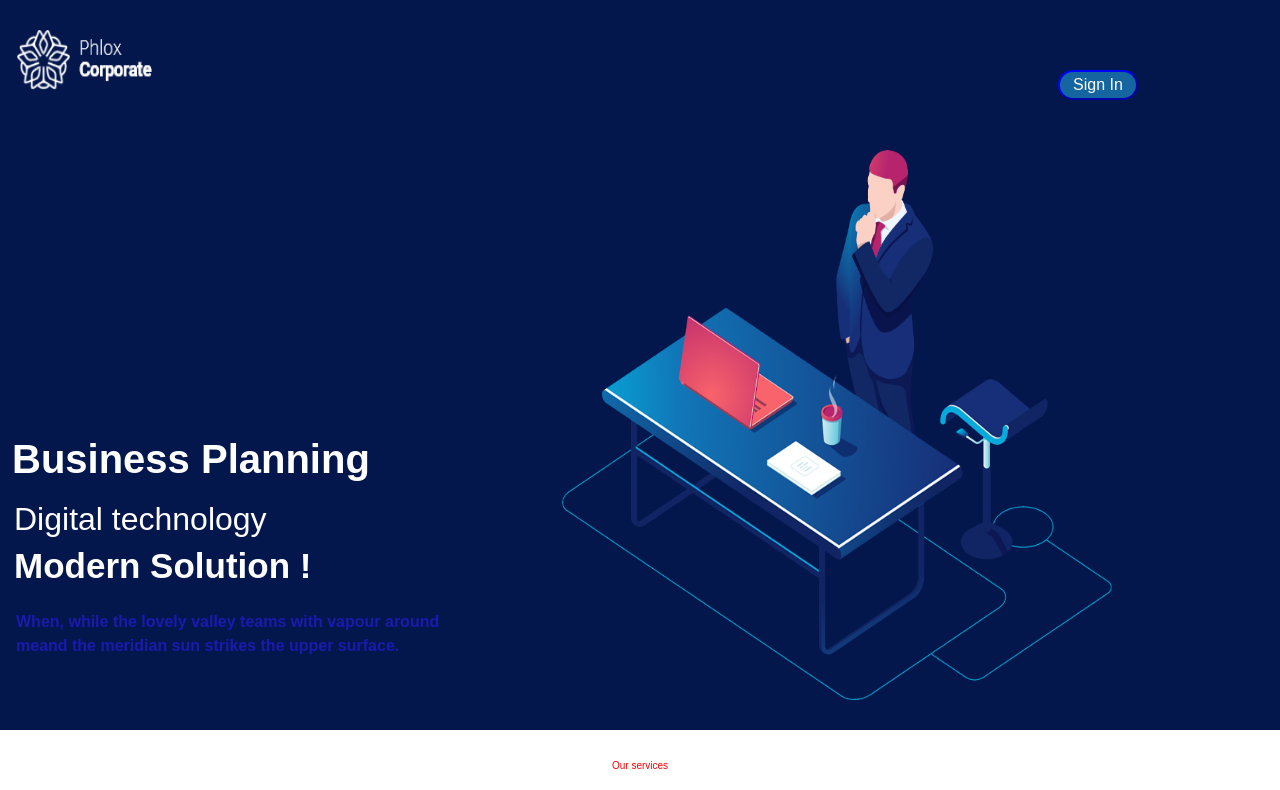
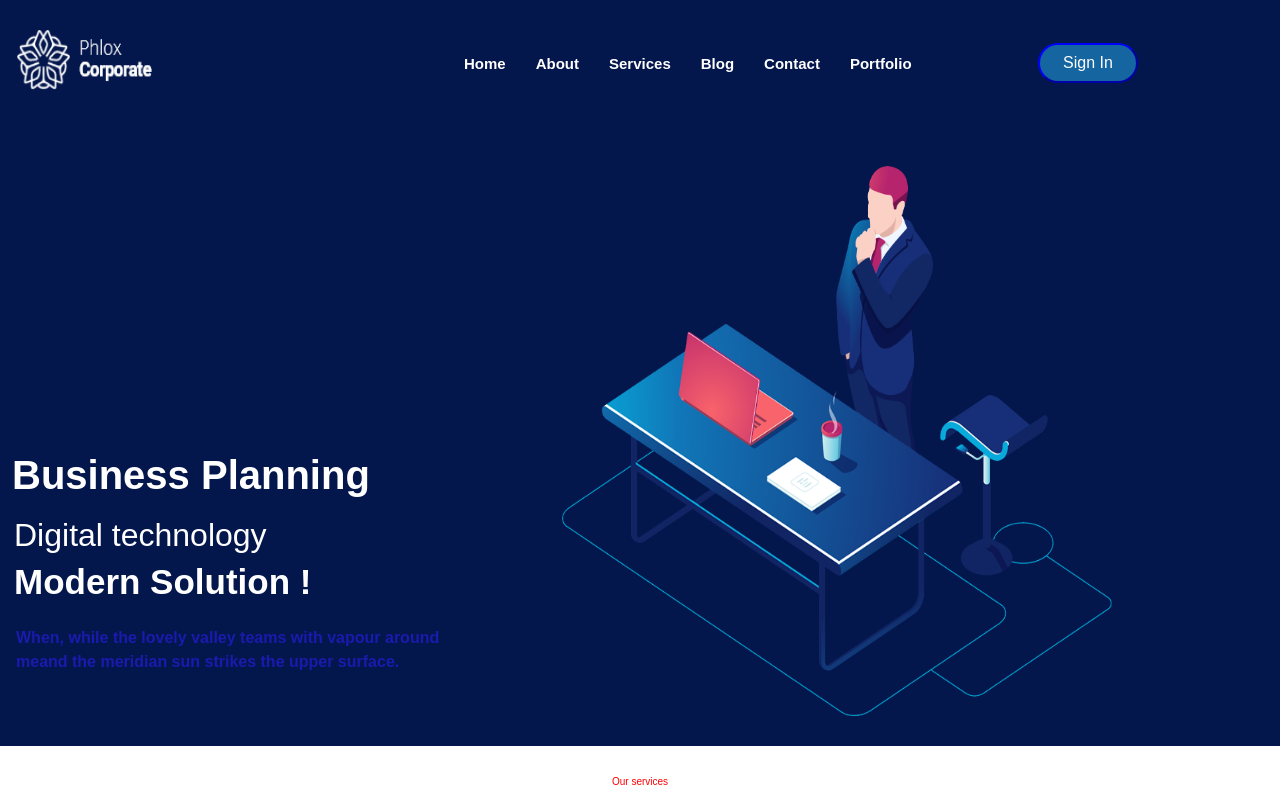
Before and after one commit to DomenicoLerose85/proj-html-vuejs, a Vue app: page / in a window 1280 px wide. Shown: the top 790 px of the page. Built offline with nearby package versions, Linux system fonts and the light colour scheme.

Commit message:
links_added_in_header

```diff
--- a/src/App.vue
+++ b/src/App.vue
@@ -33,6 +33,11 @@ export default {
     MainApp6,
     FooterApp,
   },
+  data() {
+    return {
+      headerList: ["Home", "About", "Services", "Blog", "COntact", "Portfolio"],
+    };
+  },
 };
 </script>
 
--- a/src/assets/style/general.scss
+++ b/src/assets/style/general.scss
@@ -5,5 +5,5 @@
 body {
     font-family: $main-font;
     min-width: 1124px;
-    cursor: pointer;
+    box-sizing: border-box;
 }
--- a/src/components/MainApp.vue
+++ b/src/components/MainApp.vue
@@ -147,6 +147,8 @@ span {
 }
 
 .services {
+  width: 150px;
+  height: 45px;
   margin-top: 100px;
   margin-left: 435px;
   margin-bottom: 100px;
@@ -154,7 +156,7 @@ span {
   color: white;
   font-size: 15px;
   border-radius: 30px;
-  border-color: #c3306d;
+  border-color: #c42869;
 }
 
 .services:hover {
--- a/src/components/MainApp4.vue
+++ b/src/components/MainApp4.vue
@@ -57,8 +57,8 @@ p {
   font-size: 10px;
 }
 
-.designing {
-  width: 100px;
-  background-color: white;
-}
+// .designing {
+//   width: 100px;
+//   background-color: white;
+// }
 </style>
--- a/src/components/headerApp.vue
+++ b/src/components/headerApp.vue
@@ -9,6 +9,17 @@
             alt="logo"
           />
         </div>
+        <nav>
+          <ul>
+            <li
+              v-for="(item, index) in links"
+              :key="index"
+              :class="{ selected: item.active }"
+            >
+              {{ item.testo }}
+            </li>
+          </ul>
+        </nav>
       </div>
       <div class="row">
         <div class="col-6">
@@ -47,7 +58,42 @@
 <script>
 export default {
   name: "HeaderApp",
-  props: {},
+  data() {
+    return {
+      links: [
+        {
+          testo: "Home",
+          link: "#",
+          active: true,
+        },
+        {
+          testo: "About",
+          link: "#",
+          active: false,
+        },
+        {
+          testo: "Services",
+          link: "#",
+          active: false,
+        },
+        {
+          testo: "Blog",
+          link: "#",
+          active: false,
+        },
+        {
+          testo: "Contact",
+          link: "#",
+          active: false,
+        },
+        {
+          testo: "Portfolio",
+          link: "#",
+          active: false,
+        },
+      ],
+    };
+  },
 };
 </script>
 
@@ -66,10 +112,27 @@ export default {
   margin-top: 30px;
 }
 
+ul {
+  display: flex;
+  margin-left: 400px;
+}
+
+li {
+  margin-top: -111px;
+  padding: 10px;
+  font-size: 15px;
+  font-weight: bold;
+  display: flex;
+  align-items: center;
+  color: white;
+  margin-left: 10px;
+}
+
 .sign {
-  width: 80px;
+  width: 100px;
+  height: 40px;
   float: right;
-  margin-top: -50px;
+  margin-top: -93px;
   margin-right: -510px;
   border-radius: 30px;
   color: white;
@@ -79,6 +142,7 @@ export default {
 
 .sign:hover {
   background-color: #d3406d;
+  border-color: #ca2658;
 }
 
 img {
```
